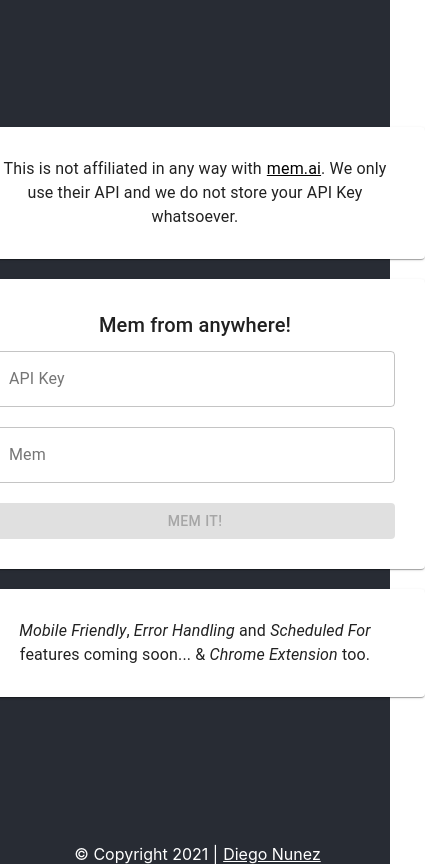
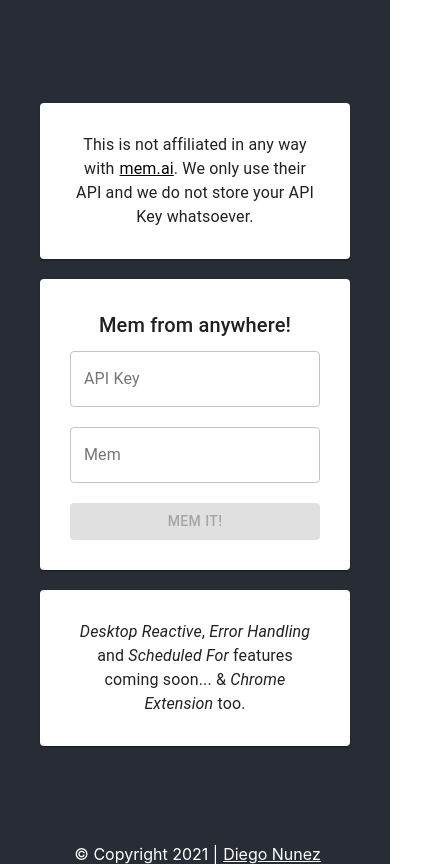
Before and after one commit to felipedevvv/memBrowser, a React (Create React App) app: page / in a window 390 px wide. Shown: the whole page, 425 px wide, since content can reach past the window. Built offline with nearby package versions, Linux system fonts and the light colour scheme.

Commit message:
mobile friendly

```diff
--- a/src/components/disclaimer.js
+++ b/src/components/disclaimer.js
@@ -13,7 +13,7 @@
 
     return(
         <div className="App">
-            <Card style={{ padding: 30, minWidth: 400, maxWidth: 400, marginBottom: 20 }}>
+            <Card style={{ padding: 30, minWidth: 250, maxWidth: 250, marginBottom: 20, marginTop:  25 }}>
                 <Typography variant="body1">
                     This is not affiliated in any way with<a className={classes.a} href="https://mem.ai">mem.ai</a>. We only use their API and we do not store your API Key whatsoever.
                 </Typography>
--- a/src/components/form.js
+++ b/src/components/form.js
@@ -54,7 +54,7 @@
     <div className="App">
       {/* <header className="App-header">
       </header> */}
-        <Card style={{ padding: 30, minWidth: 400 }}>
+        <Card style={{ padding: 30, minWidth: 250, maxWidth: 250 }}>
             <Typography variant="h6" className={classes.heading}>
                 Mem from anywhere!
             </Typography>
@@ -71,8 +71,9 @@
                     color="primary"
                     value={memKey}
                     className={classes.inputs}
+                    multiline={true}
                     onChange={(e) => {
-                        setMemKey(e.target.value);
+                        setMemKey(e.target.value.trim());
                         setResMsg("");
                     }}
                 />
--- a/src/components/message.js
+++ b/src/components/message.js
@@ -3,12 +3,12 @@
 const Message = () => {
 
     let message = <Typography variant="body1">
-            <i>Mobile Friendly</i>, <i>Error Handling</i> and <i>Scheduled For</i> features coming soon... &amp; <i>Chrome Extension</i> too.
+            <i>Desktop Reactive</i>, <i>Error Handling</i> and <i>Scheduled For</i> features coming soon... &amp; <i>Chrome Extension</i> too.
         </Typography>;
 
     return(
         <div className="App">
-            <Card style={{ padding: 30, minWidth: 400, maxWidth: 400, marginBottom: 20, marginTop: 20 }}>
+            <Card style={{ padding: 30, minWidth: 250, maxWidth: 250, marginBottom: 20, marginTop: 20 }}>
                 {message}
             </Card>
         </div>
```
Also changed, not shown: 6 other files (tests, documents, lock files or other folders).
